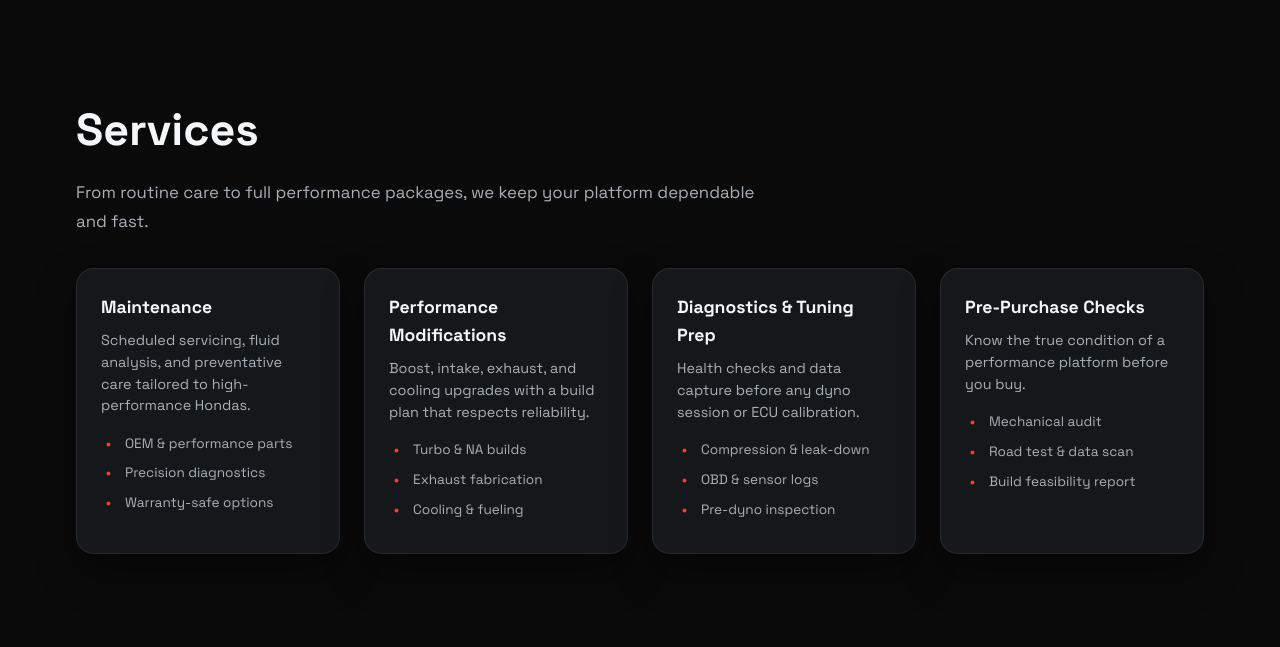
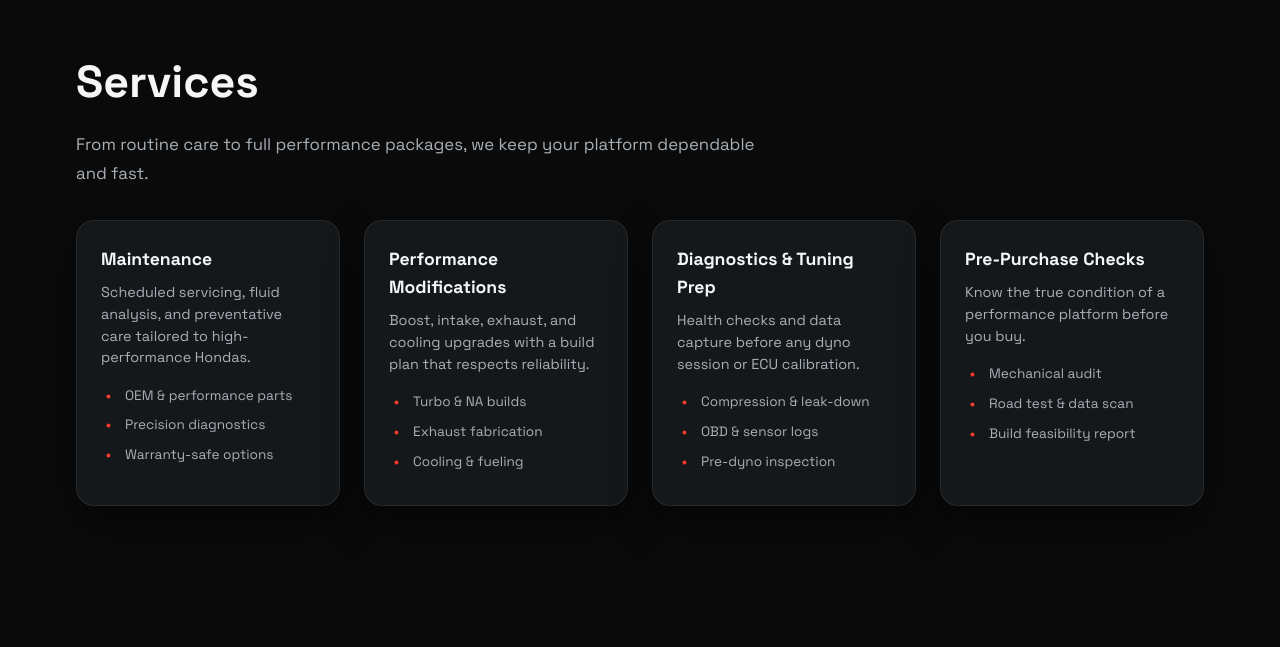
Before and after one commit to CTCONTECH/Performance_Den, a website: page index.html in a window 1280 px wide. Shown: the part 895-1542 px from the top of the page. Drawn offline with Linux system fonts and the light colour scheme; a script that the page names is missing.

Commit message:
Reduce top section padding: 6rem  3rem to push headers closer to top

```diff
--- a/src/css/styles.css
+++ b/src/css/styles.css
@@ -429,7 +429,7 @@ img {
 
 /* Sections */
 .section {
-  padding: 6rem 1.5rem;
+  padding: 3rem 1.5rem 6rem;
 }
 
 .section.alt {
@@ -1010,7 +1010,7 @@ img {
   }
 
   .section {
-    padding: 6rem 2rem;
+    padding: 3rem 2rem 6rem;
   }
 
   .footer-inner {
```
